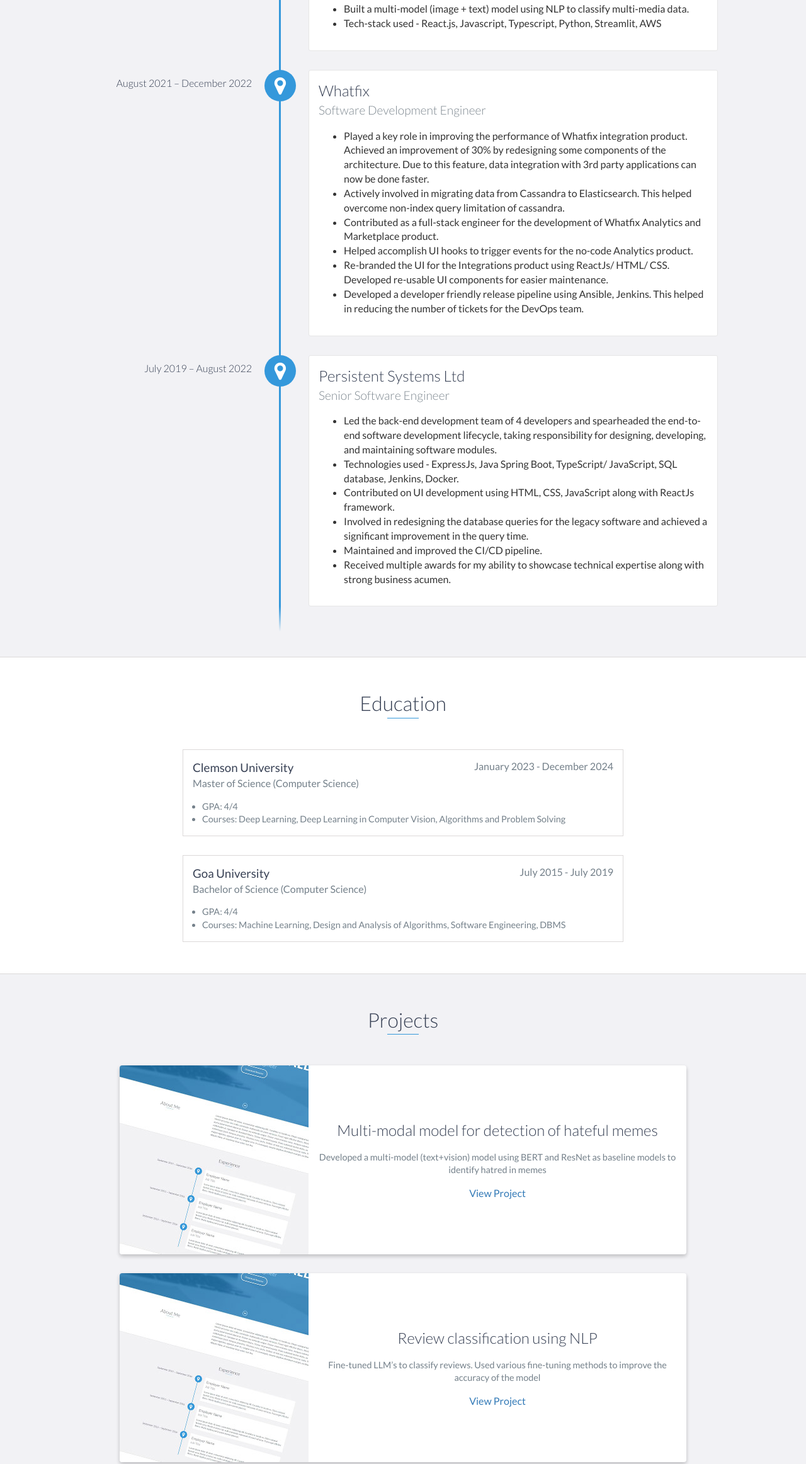
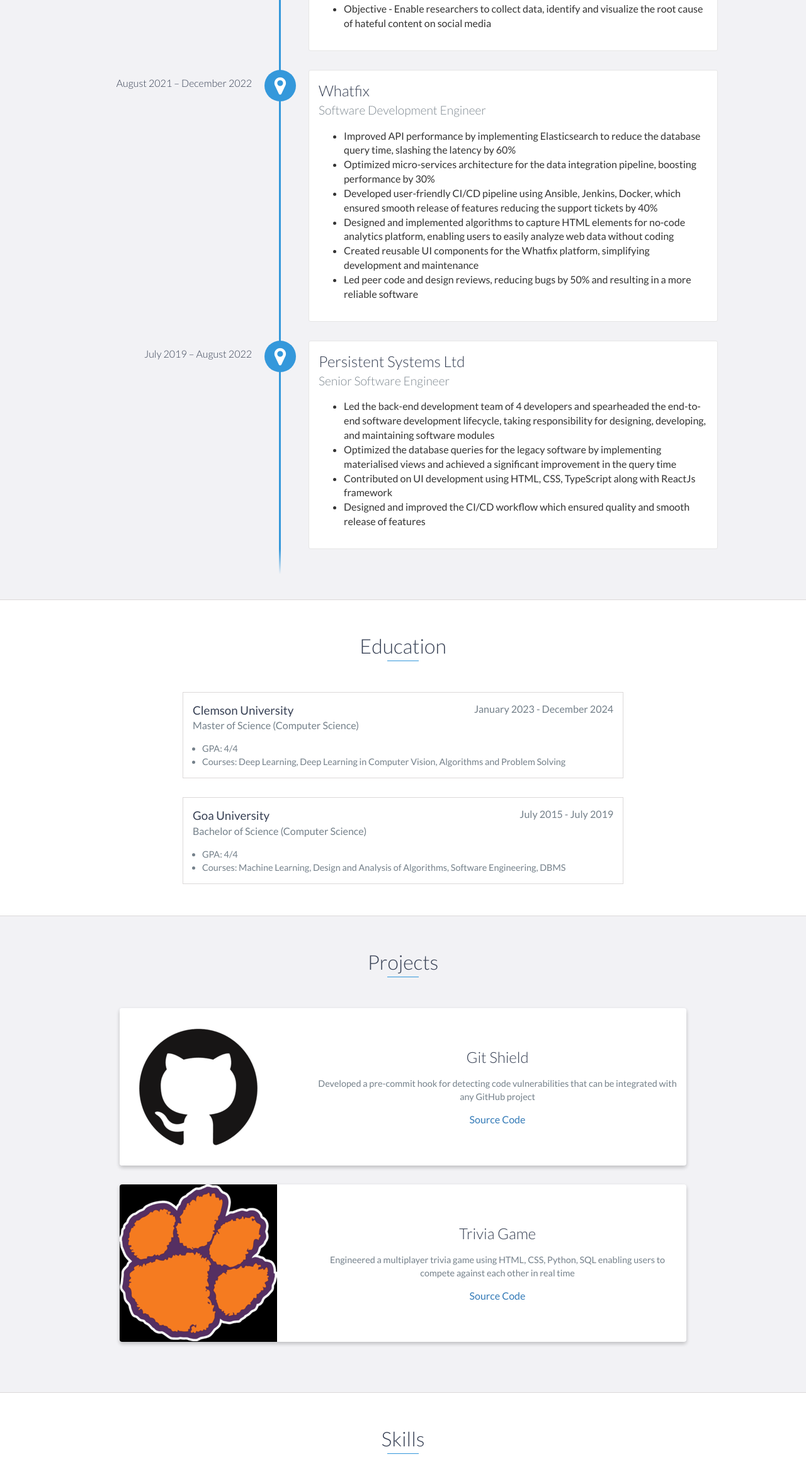
Before and after one commit to pranavsilimkhan/pranavsilimkhan.github.io, a website: page index.html in a window 1280 px wide. Shown: the part 1380-3705 px from the top of the page at 63% size. Drawn offline with nearby package versions, Linux system fonts and the light colour scheme.

Commit message:
Added logos for projects

```diff
--- a/index.html
+++ b/index.html
@@ -50,7 +50,7 @@
         <div id="lead-content">
             <h1>Pranav Silimkhan</h1>
             <h2>Software Engineer</h2>
-            <a href="https://drive.google.com/file/d/1t7Zc6t1C5iEjEZph6O0yKdHcZyAeA84H/view?usp=sharing" class="btn-rounded-white">Download Resume</a>
+            <a href="https://drive.google.com/file/d/13u9qV5Oi4r6go9SptqrSvsYpf97rxpSo/view?usp=sharing" class="btn-rounded-white">Download Resume</a>
         </div>
         <!-- End #lead-content -->
 
@@ -89,9 +89,9 @@
                 <h4>Graduate Research Assistant</h4>
                 <p>
                     <ul>
-                        <li>Engineered comprehensive web portal empowering researchers to seamlessly execute end-to-end data analysis, encom- passing retrieval, predictive modeling, and dynamic data visualization.</li>
-                        <li>Built a multi-model (image + text) model using NLP to classify multi-media data.</li>
-                        <li>Tech-stack used - React.js, Javascript, Typescript, Python, Streamlit, AWS</li>
+                        <li>Developed customizable social media scrapping tool, enabling users to collect data for research</li>
+                        <li>Built AI models to identify hateful content in text, images and videos</li>
+                        <li>Objective - Enable researchers to collect data, identify and visualize the root cause of hateful content on social media</li>
                     </ul>
                 </p>
             </div>
@@ -101,12 +101,14 @@
                 <h4>Software Development Engineer</h4>
                 <p>
                     <ul>
-                        <li>Played a key role in improving the performance of Whatfix integration product. Achieved an improvement of 30% by redesigning some components of the architecture. Due to this feature, data integration with 3rd party applications can now be done faster.</li>
-                        <li>Actively involved in migrating data from Cassandra to Elasticsearch. This helped overcome non-index query limitation of cassandra.</li>
-                        <li>Contributed as a full-stack engineer for the development of Whatfix Analytics and Marketplace product.</li>
-                        <li>Helped accomplish UI hooks to trigger events for the no-code Analytics product.</li>
-                        <li>Re-branded the UI for the Integrations product using ReactJs/ HTML/ CSS. Developed re-usable UI components for easier maintenance.</li>
-                        <li>Developed a developer friendly release pipeline using Ansible, Jenkins. This helped in reducing the number of tickets for the DevOps team.</li>
+                        <li>Improved API performance by implementing Elasticsearch to reduce the database query time, slashing the latency by 60%</li>
+                        <li>Optimized micro-services architecture for the data integration pipeline, boosting performance by 30%</li>
+                        <li>Developed user-friendly CI/CD pipeline using Ansible, Jenkins, Docker, which ensured smooth release of features
+                            reducing the support tickets by 40%</li>
+                        <li>Designed and implemented algorithms to capture HTML elements for no-code analytics platform, enabling users to easily
+                            analyze web data without coding</li>
+                        <li>Created reusable UI components for the Whatfix platform, simplifying development and maintenance</li>
+                        <li>Led peer code and design reviews, reducing bugs by 50% and resulting in a more reliable software</li>
                     </ul>
                 </p>
             </div>
@@ -116,18 +118,17 @@
                 <h4>Senior Software Engineer</h4>
                 <p>
                     <ul>
-                        <li>Led the back-end development team of 4 developers and spearheaded the end-to-end software development lifecycle, taking responsibility for designing, developing, and maintaining software modules.</li>
-                        <li>Technologies used - ExpressJs, Java Spring Boot, TypeScript/ JavaScript, SQL database, Jenkins, Docker.</li>
-                        <li>Contributed on UI development using HTML, CSS, JavaScript along with ReactJs framework.</li>
-                        <li>Involved in redesigning the database queries for the legacy software and achieved a significant improvement in the query time.</li>
-                        <li>Maintained and improved the CI/CD pipeline.</li>
-                        <li>Received multiple awards for my ability to showcase technical expertise along with strong business acumen.</li>
+                        <li>Led the back-end development team of 4 developers and spearheaded the end-to-end software development lifecycle, taking responsibility for designing, developing, and maintaining software modules</li>
+                        <li>Optimized the database queries for the legacy software by implementing materialised views and achieved a significant improvement in the query time</li>
+                        <li>Contributed on UI development using HTML, CSS, TypeScript along with ReactJs framework</li>
+                        <li>Designed and improved the CI/CD workflow which ensured quality and smooth release of features</li>
                     </ul>
                 </p>
             </div>
 
             </div>
-        </div>
+    </div>
+
     </div>
     <!-- End #experience -->
 
@@ -169,15 +170,15 @@
             <div class="row">
                 <div class="project shadow-large">
                     <div class="project-image">
-                        <img src="images/project.jpg" />
+                        <img src="images/github.png" />
                     </div>
                     <!-- End .project-image -->
                     <div class="project-info">
-                        <h3>Multi-modal model for detection of hateful memes</h3>
+                        <h3>Git Shield</h3>
                         <p>
-                            Developed a multi-model (text+vision) model using BERT and ResNet as baseline models to identify hatred in memes
+                            Developed a pre-commit hook for detecting code vulnerabilities that can be integrated with any GitHub project
                         </p>
-                        <a href="#">View Project</a>
+                        <a href="https://github.com/pranavsilimkhan/git-precommit-hook">Source Code</a>
                     </div>
                     <!-- End .project-info -->
                 </div>
@@ -185,15 +186,15 @@
 
                 <div class="project shadow-large">
                     <div class="project-image">
-                        <img src="images/project.jpg" />
+                        <img src="images/clemson.png" />
                     </div>
                     <!-- End .project-image -->
                     <div class="project-info">
-                        <h3>Review classification using NLP</h3>
+                        <h3>Trivia Game</h3>
                         <p>
-                            Fine-tuned LLM’s to classify reviews. Used various fine-tuning methods to improve the accuracy of the model
+                            Engineered a multiplayer trivia game using HTML, CSS, Python, SQL enabling users to compete against each other in real time
                         </p>
-                        <a href="https://github.com/pranavsilimkhan/uber-review-classification-nlp">View Project</a>
+                        <a href="https://github.com/pranavsilimkhan/web-game">Source Code</a>
                     </div>
                     <!-- End .project-info -->
                 </div>
```
Also changed, not shown: images/clemson.png (added), images/github.png (added).
